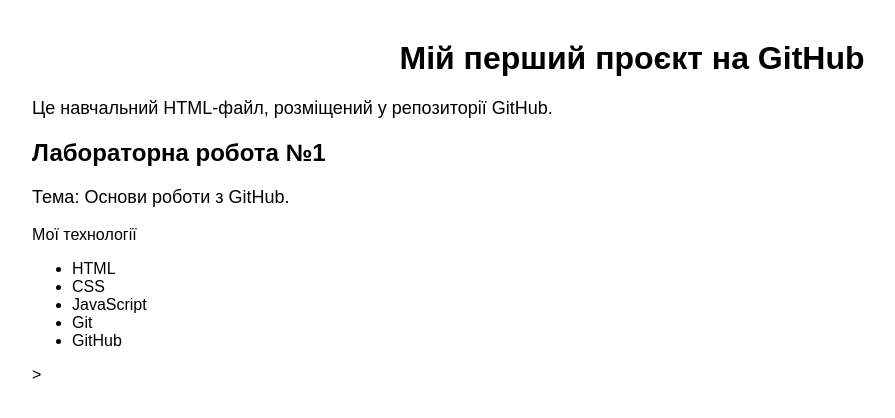
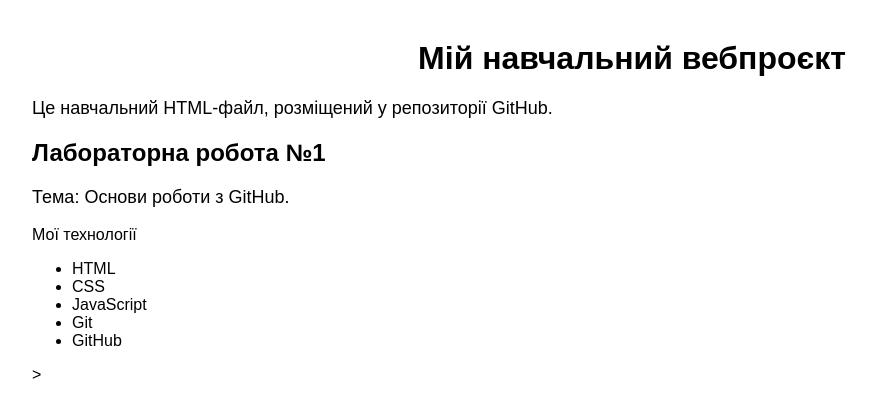
Before and after one commit to savelievaa-a/web-technologies-lab, a plain HTML site: page index.html in a window 1280 px wide. Shown: the whole page, without its empty margins (8-903 px from the left). Drawn offline with Linux system fonts and the light colour scheme.

Commit message:
Update progect title

```diff
--- a/index.html
+++ b/index.html
@@ -6,7 +6,7 @@
     <link rel="stylesheet" href="style.css">
 </head>
 <body>
-    <h1>Мій перший проєкт на GitHub</h1>
+   <h1>Мій навчальний вебпроєкт</h1>
 
     <p>Це навчальний HTML-файл,
     розміщений у репозиторії GitHub.</p>
```
